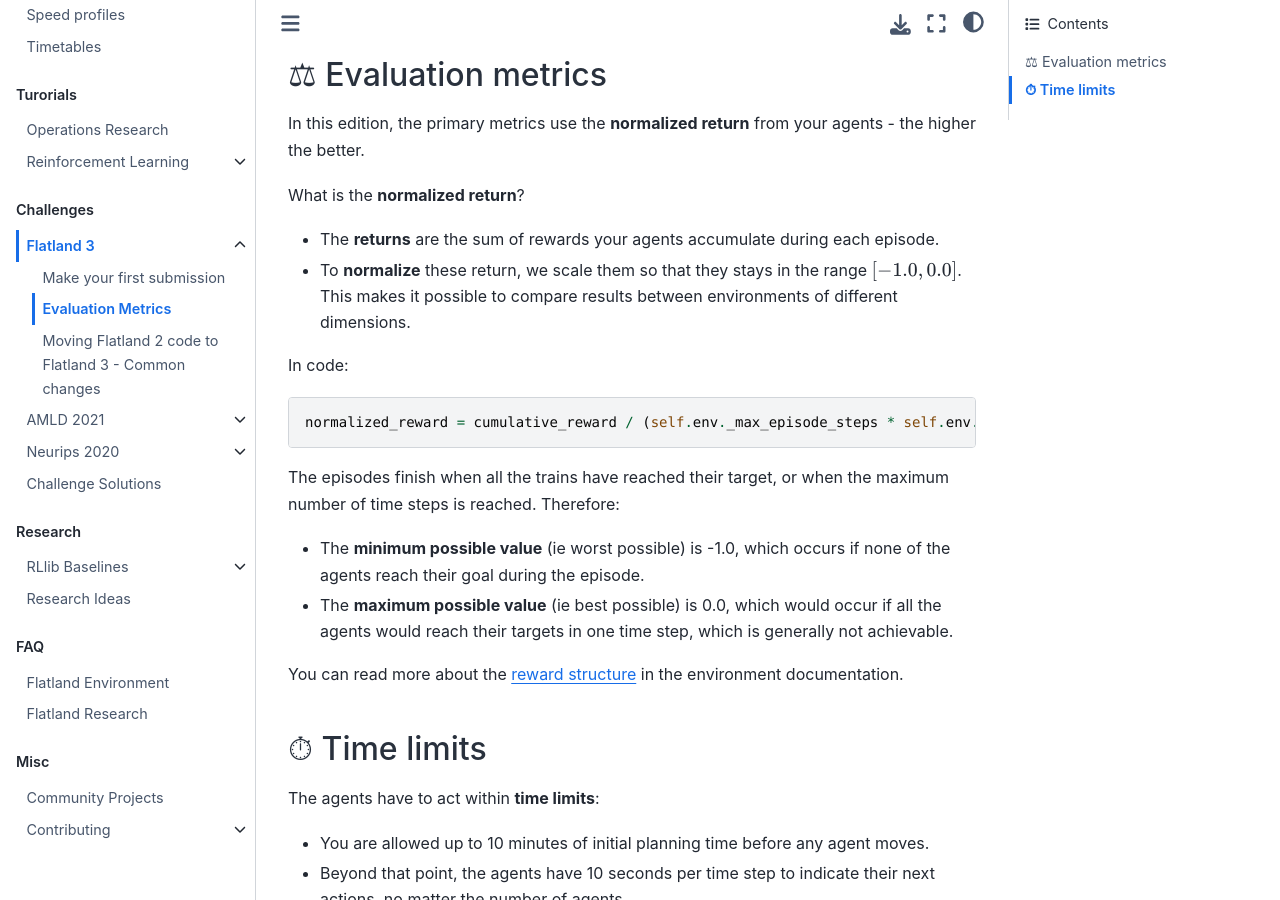
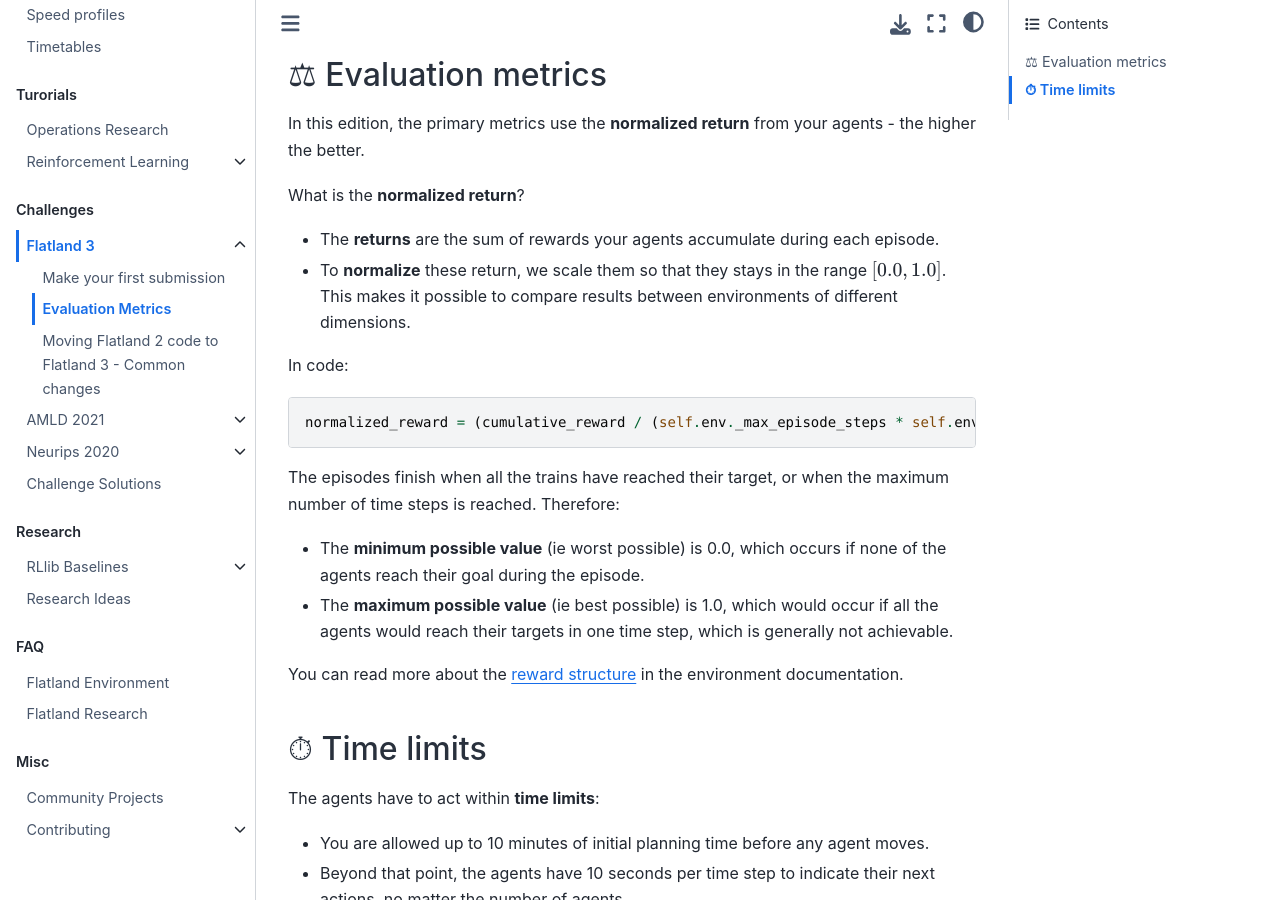
Before and after one commit to flatland-association/flatland-book, a Jupyter Book: the page built from challenges/flatland3/eval.md, in a window 1280 px wide and 900 px high, scrolled down 246 px. Built offline with Jupyter Book 1.0.4 settings and Sphinx 7.4.7 and the Sphinx Book theme 1.1.4, drawn with Linux system fonts in a browser that asks for light colours; pages that are not in the unit, such as notebooks, are missing from menus; some of the changed lines change nothing that is shown.

Commit message:
fixed evaluation_metrics - normalized reward

````diff
--- a/challenges/flatland3/eval.md
+++ b/challenges/flatland3/eval.md
@@ -14,17 +14,17 @@
 What is the **normalized return**?
 
 - The **returns** are the sum of rewards your agents accumulate during each episode.
-- To **normalize** these return, we scale them so that they stays in the range $[-1.0, 0.0]$. This makes it possible to compare results between environments of different dimensions.
+- To **normalize** these return, we scale them so that they stays in the range $[0.0, 1.0]$. This makes it possible to compare results between environments of different dimensions.
 
 In code:
 
 ```python
-normalized_reward = cumulative_reward / (self.env._max_episode_steps * self.env.get_num_agents())
+normalized_reward = (cumulative_reward / (self.env._max_episode_steps * self.env.get_num_agents())) + 1
 ```
 
 The episodes finish when all the trains have reached their target, or when the maximum number of time steps is reached. Therefore:
-- The **minimum possible value** (ie worst possible) is -1.0, which occurs if none of the agents reach their goal during the episode.
-- The **maximum possible value** (ie best possible) is 0.0, which would occur if all the agents would reach their targets in one time step, which is generally not achievable.
+- The **minimum possible value** (ie worst possible) is 0.0, which occurs if none of the agents reach their goal during the episode.
+- The **maximum possible value** (ie best possible) is 1.0, which would occur if all the agents would reach their targets in one time step, which is generally not achievable.
 
 <!-- The primary metrics is different for each Round:
 - In **Round 1**, the normalized returns were averaged over all the evaluation episodes, resulting in the **mean normalized return**.
````
